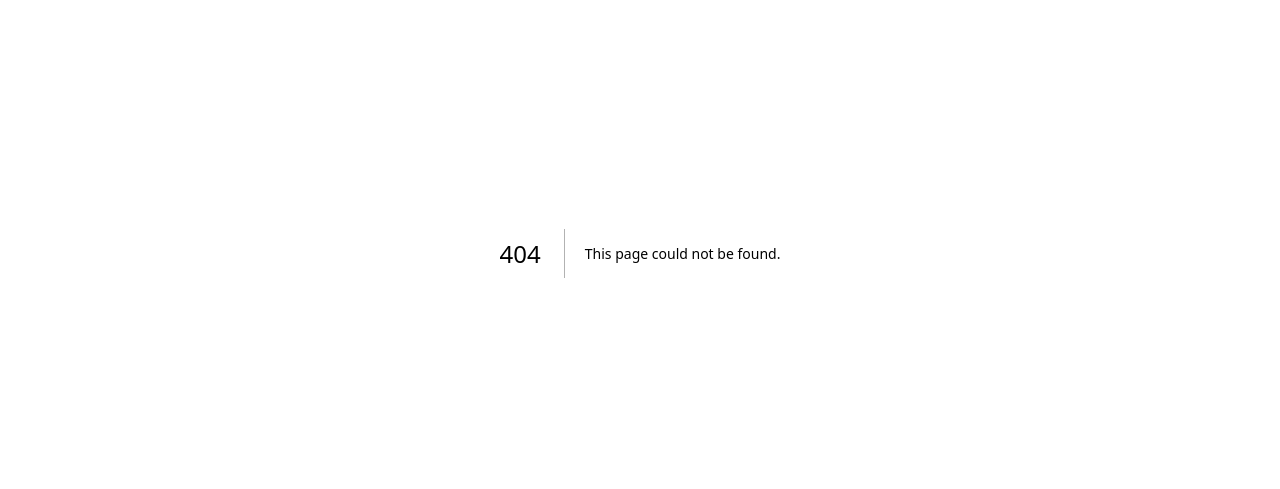
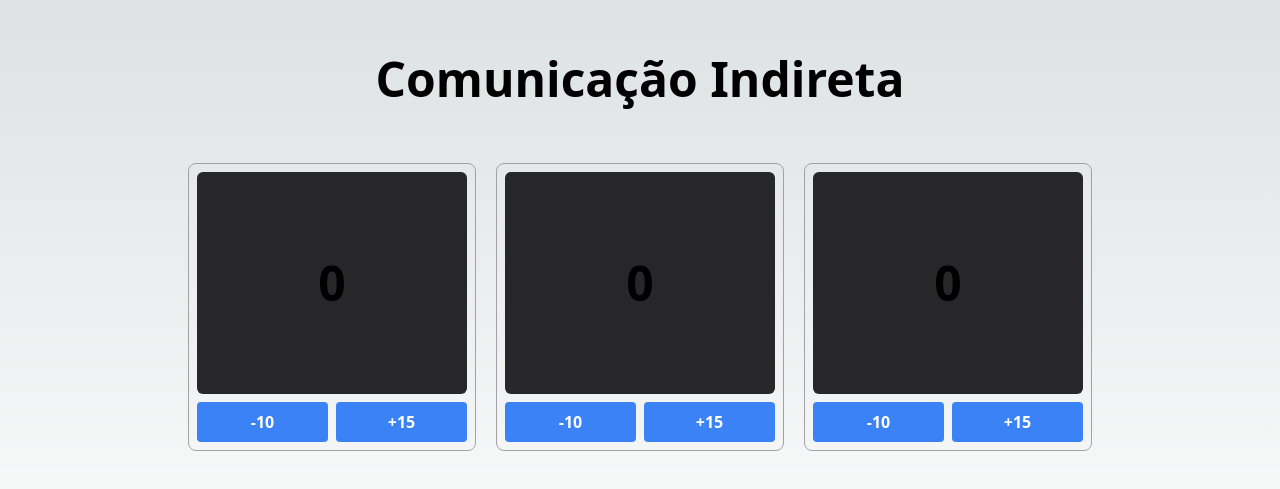
Before and after one commit to lafadovale/app-inicial, a Next.js app: page /comunicacao/indireta in a window 1280 px wide. Before the commit this address had no page. Shown: the part 147-636 px from the top of the page. Built offline with nearby package versions, Linux system fonts and the light colour scheme.

Commit message:
Indirect communication

```diff
--- /dev/null
+++ b/src/components/comunicacaoindireta/Botoes.tsx
@@ -0,0 +1,17 @@
+interface BotoesProps {
+  inc: (valor: number) => void;
+  dec: (valor: number) => void;
+}
+
+export default function Botoes({ inc, dec }: BotoesProps) {
+  return (
+    <div className='flex justify-between pt-2 gap-2'>
+      <button className='botao flex-1' onClick={() => dec(10)}>
+        -10
+      </button>
+      <button className='botao flex-1' onClick={() => inc(15)}>
+        +15
+      </button>
+    </div>
+  );
+}
--- /dev/null
+++ b/src/components/comunicacaoindireta/Contador.tsx
@@ -0,0 +1,27 @@
+import { useState } from "react";
+import Botoes from "./Botoes";
+import Display from "./Display";
+
+export default function Contador() {
+  const [num, setNum] = useState<number>(0);
+
+  function incrementar(valor: number) {
+    setNum(num + valor);
+  }
+
+  function decrementar(valor: number) {
+    setNum(num - valor);
+  }
+
+  return (
+    <div
+      className={`
+      flex flex-col p-2 w-72 h-72
+      border border-zinc-400 rounded-lg
+    `}
+    >
+      <Display valor={num} />
+      <Botoes inc={incrementar} dec={decrementar} />
+    </div>
+  );
+}
--- /dev/null
+++ b/src/components/comunicacaoindireta/Display.tsx
@@ -0,0 +1,16 @@
+interface DisplayProps {
+  valor: number;
+}
+
+export default function Display({ valor }: DisplayProps) {
+  return (
+    <div
+      className={`
+        flex justify-center items-center flex-1
+        bg-zinc-800 text-5xl font-black rounded-md p-5
+    `}
+    >
+      {valor}
+    </div>
+  );
+}
--- /dev/null
+++ b/src/pages/comunicacao/indireta.tsx
@@ -0,0 +1,14 @@
+import Contador from "@/components/comunicacaoindireta/Contador";
+
+export default function PaginaIndireta() {
+  return (
+    <div className='flex flex-col gap-5 justify-center items-center h-screen'>
+      <h1 className='text-5xl font-black mb-10'>Comunicação Indireta</h1>
+      <div className='flex gap-5'>
+        <Contador />
+        <Contador />
+        <Contador />
+      </div>
+    </div>
+  );
+}
--- /dev/null
+++ b/src/styles/componentes.css
@@ -0,0 +1,4 @@
+.botao {
+  @apply bg-blue-500 text-white;
+  @apply font-bold py-2 px-4 rounded;
+}
--- a/src/styles/globals.css
+++ b/src/styles/globals.css
@@ -1,3 +1,4 @@
+@import url(componentes.css);
 @tailwind base;
 @tailwind components;
 @tailwind utilities;
```
Also changed, not shown: 1 other file (tests, documents, lock files or other folders).
